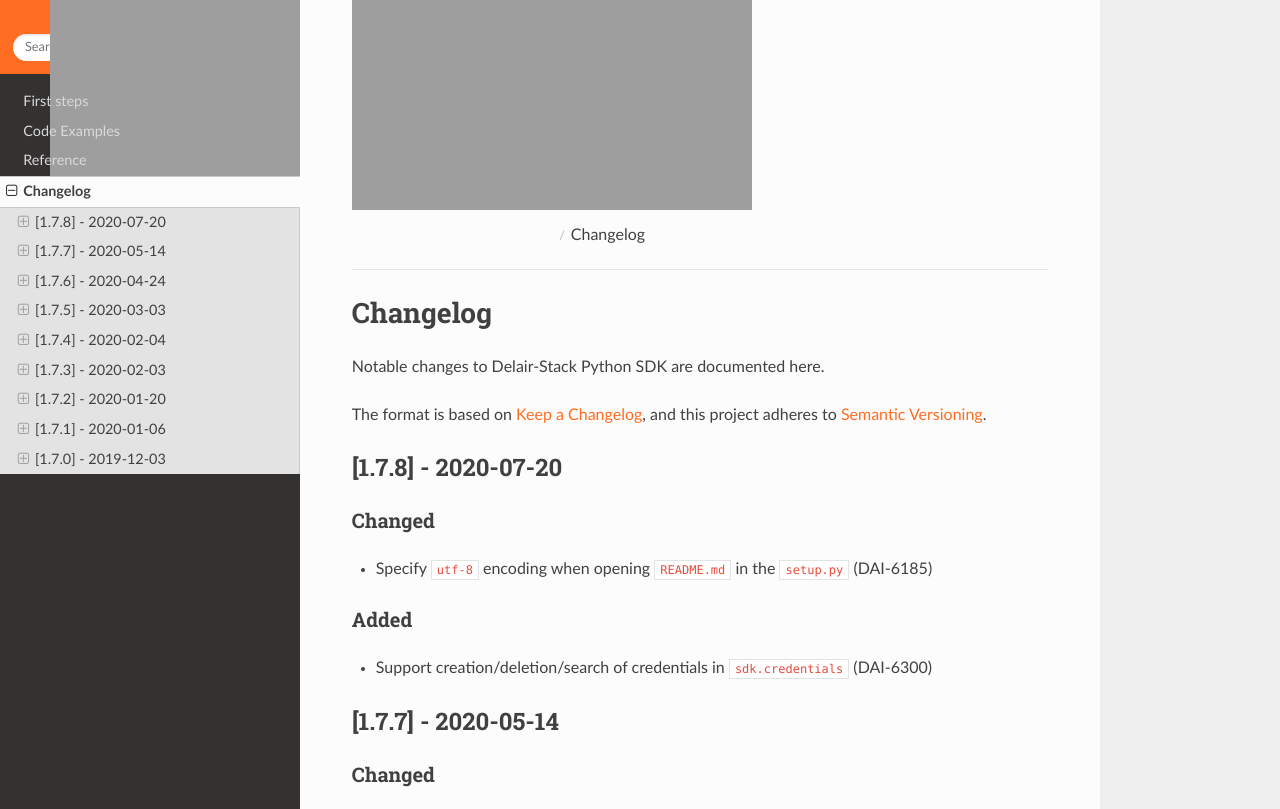
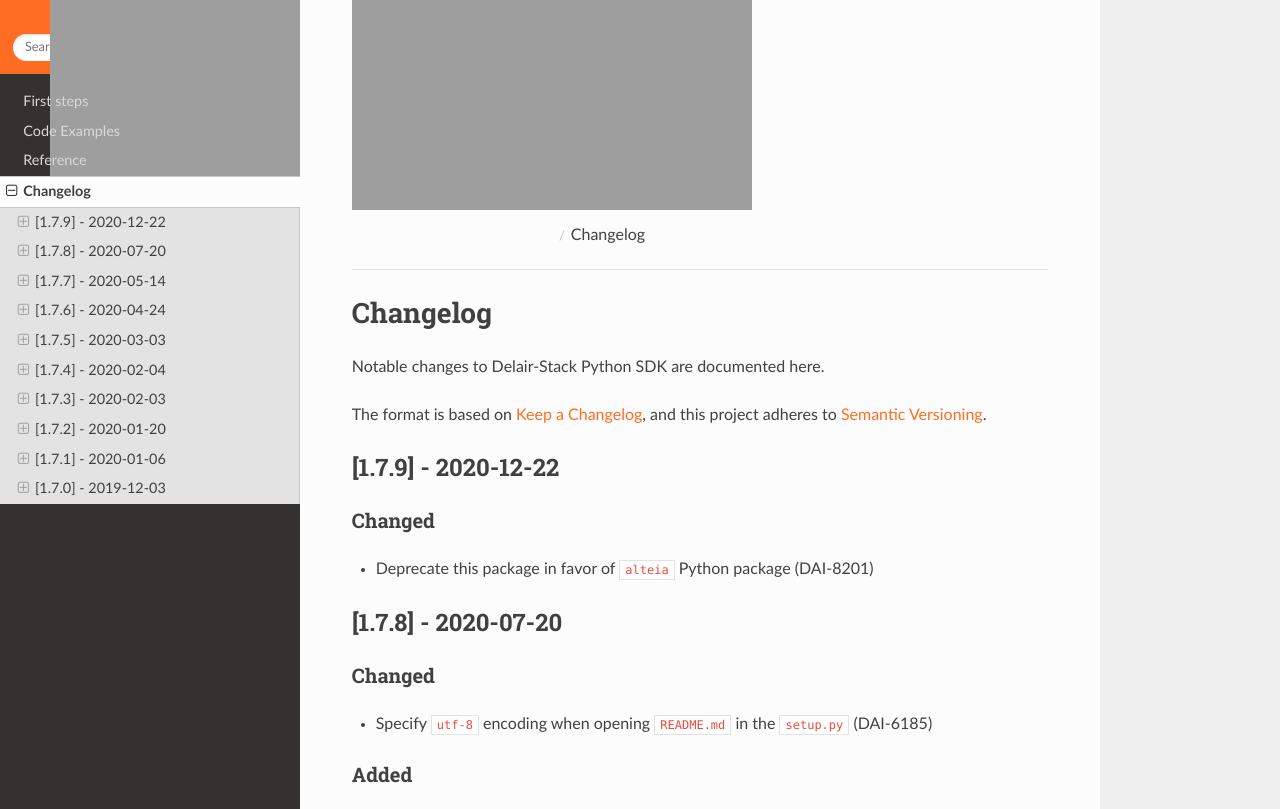
Before and after one commit to delair-ai/python-delairstack, a Sphinx documentation site: the page built from docs/CHANGELOG.md, in a window 1280 px wide and 900 px high, cut to the strip 91-900 px from the top of the window. Built offline with Sphinx 7.4.7 and the Read the Docs theme 2.0.0, drawn with Linux system fonts in a browser that asks for light colours.

Commit message:
(v1.7.9) Deprecate this package in favor of "alteia" package

```diff
--- a/delairstack/__init__.py
+++ b/delairstack/__init__.py
@@ -3,6 +3,6 @@ from pkgutil import extend_path
 
 __all__ = ('DelairStackSDK', )
 
-__version__ = '1.7.8'
+__version__ = '1.7.9'
 
 __path__ = extend_path(__path__, __name__)
--- a/docs/CHANGELOG.md
+++ b/docs/CHANGELOG.md
@@ -4,6 +4,13 @@ Notable changes to Delair-Stack Python SDK are documented here.
 
 The format is based on [Keep a Changelog](https://keepachangelog.com/en/1.0.0/),
 and this project adheres to [Semantic Versioning](https://semver.org/spec/v2.0.0.html).
+
+
+## [1.7.9] - 2020-12-22
+
+### Changed
+
+- Deprecate this package in favor of `alteia` Python package (DAI-8201)
 
 ## [1.7.8] - 2020-07-20
 
```
Also changed, not shown: README.md (+9 -0 lines), 1 other file.
